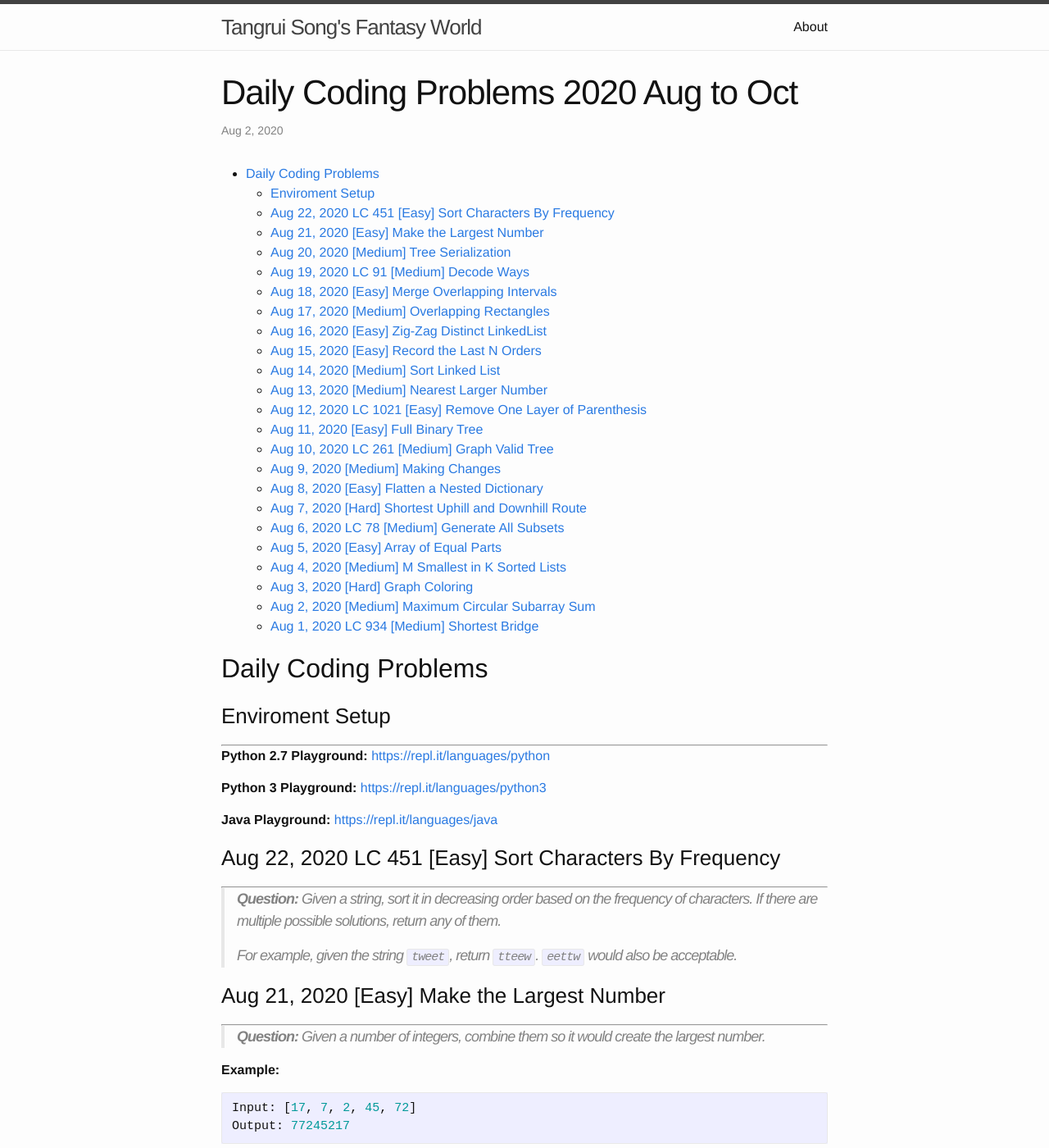
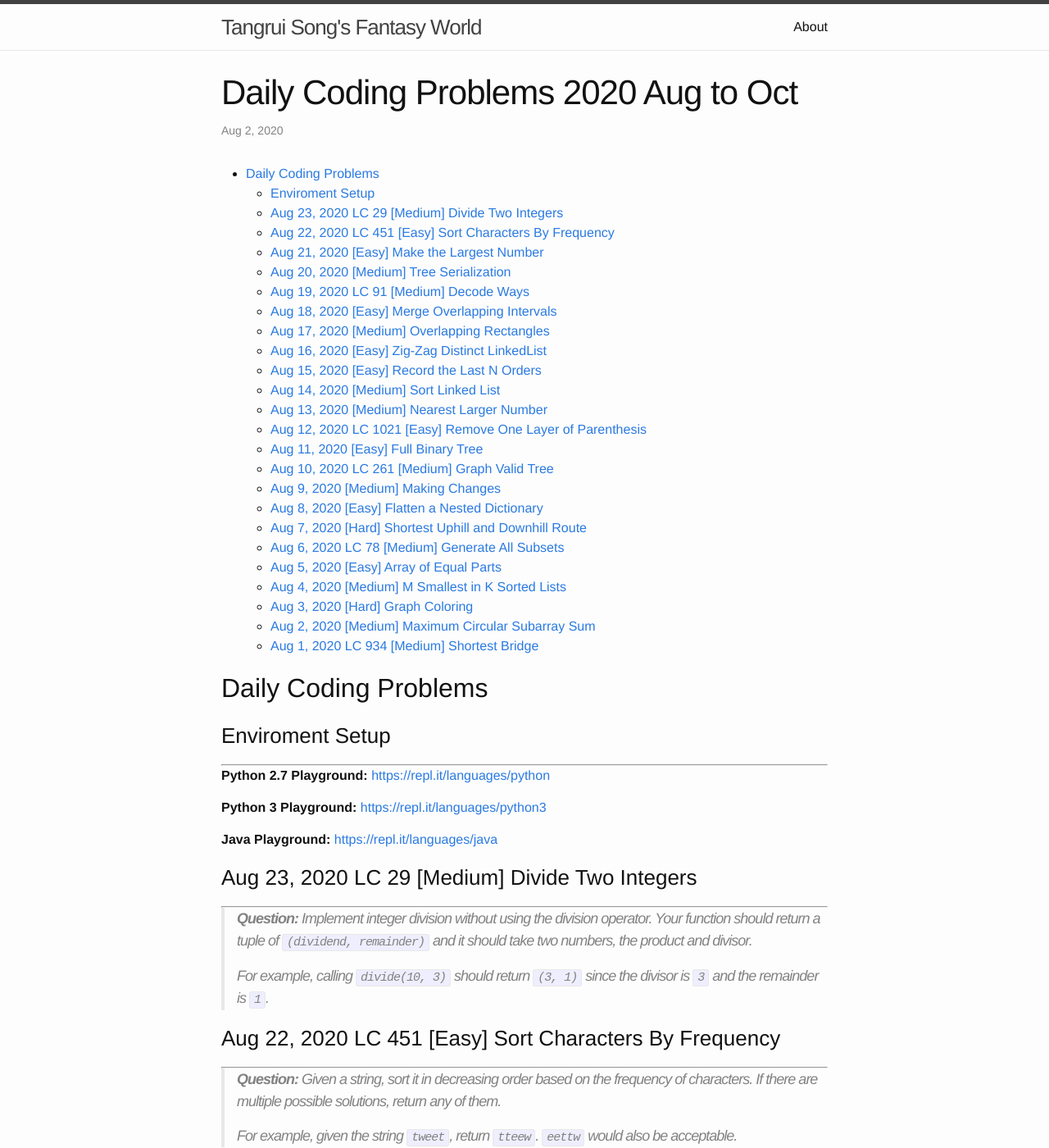
Before and after one commit to trsong/trsong.github.io, a Jekyll site: the page built from _posts/2020-08-01-DailyQuestionsAug.md, in a window 1280 px wide and 1400 px high. Shown: the whole window at 82% size. Built offline with Jekyll 4.4.1, drawn with Linux system fonts in a browser that asks for light colours; some of the changed text lies outside the part shown.

Commit message:
Add Aug 23 Question

```diff
--- a/_posts/2020-08-01-DailyQuestionsAug.md
+++ b/_posts/2020-08-01-DailyQuestionsAug.md
@@ -17,6 +17,13 @@ categories: Python/Java
 **Python 3 Playground:** [https://repl.it/languages/python3](https://repl.it/languages/python3)
 
 **Java Playground:** [https://repl.it/languages/java](https://repl.it/languages/java)
+
+
+### Aug 23, 2020 LC 29 \[Medium\] Divide Two Integers
+---
+> **Question:** Implement integer division without using the division operator. Your function should return a tuple of `(dividend, remainder)` and it should take two numbers, the product and divisor.
+>
+> For example, calling `divide(10, 3)` should return `(3, 1)` since the divisor is `3` and the remainder is `1`.
 
 
 ### Aug 22, 2020 LC 451 \[Easy\] Sort Characters By Frequency
```
